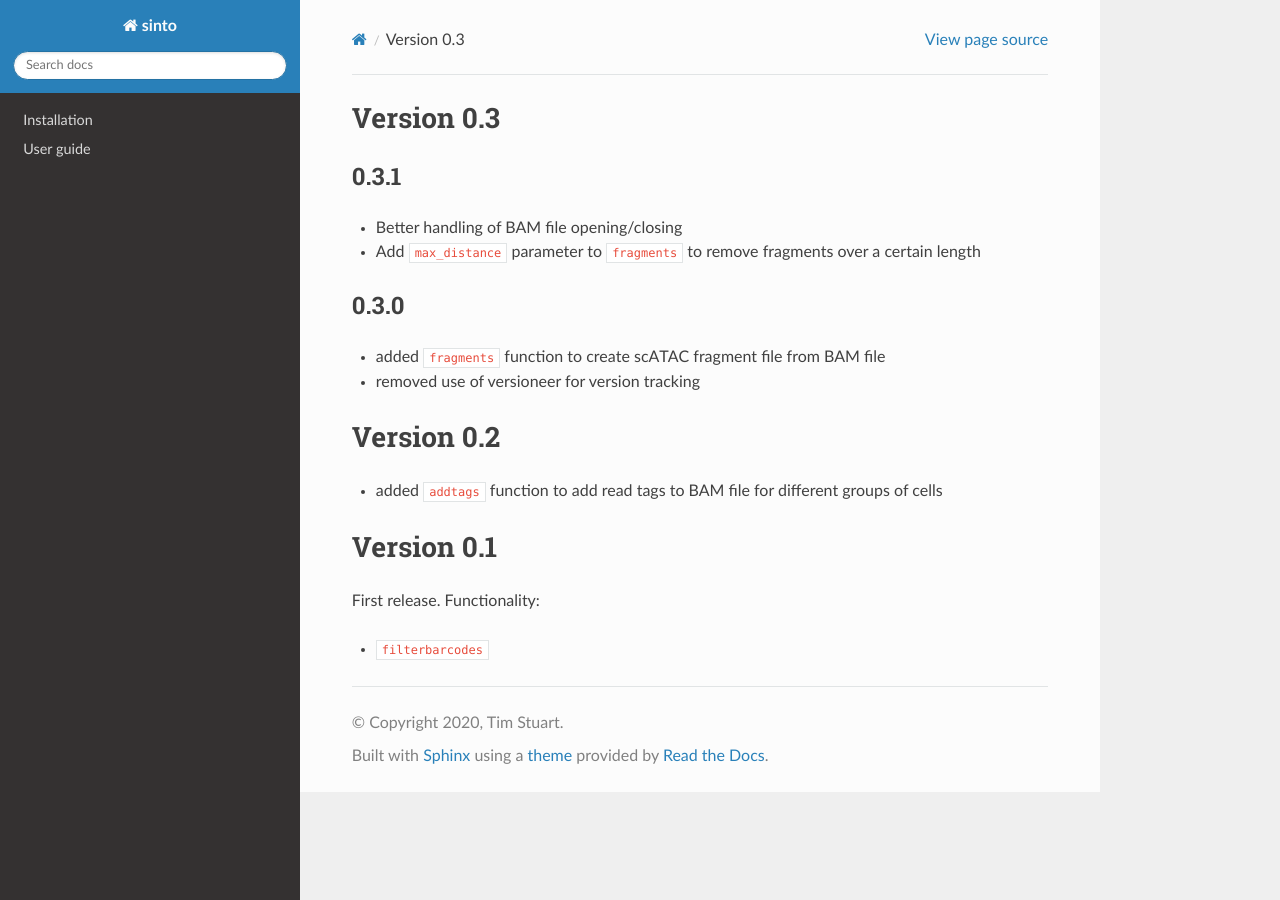
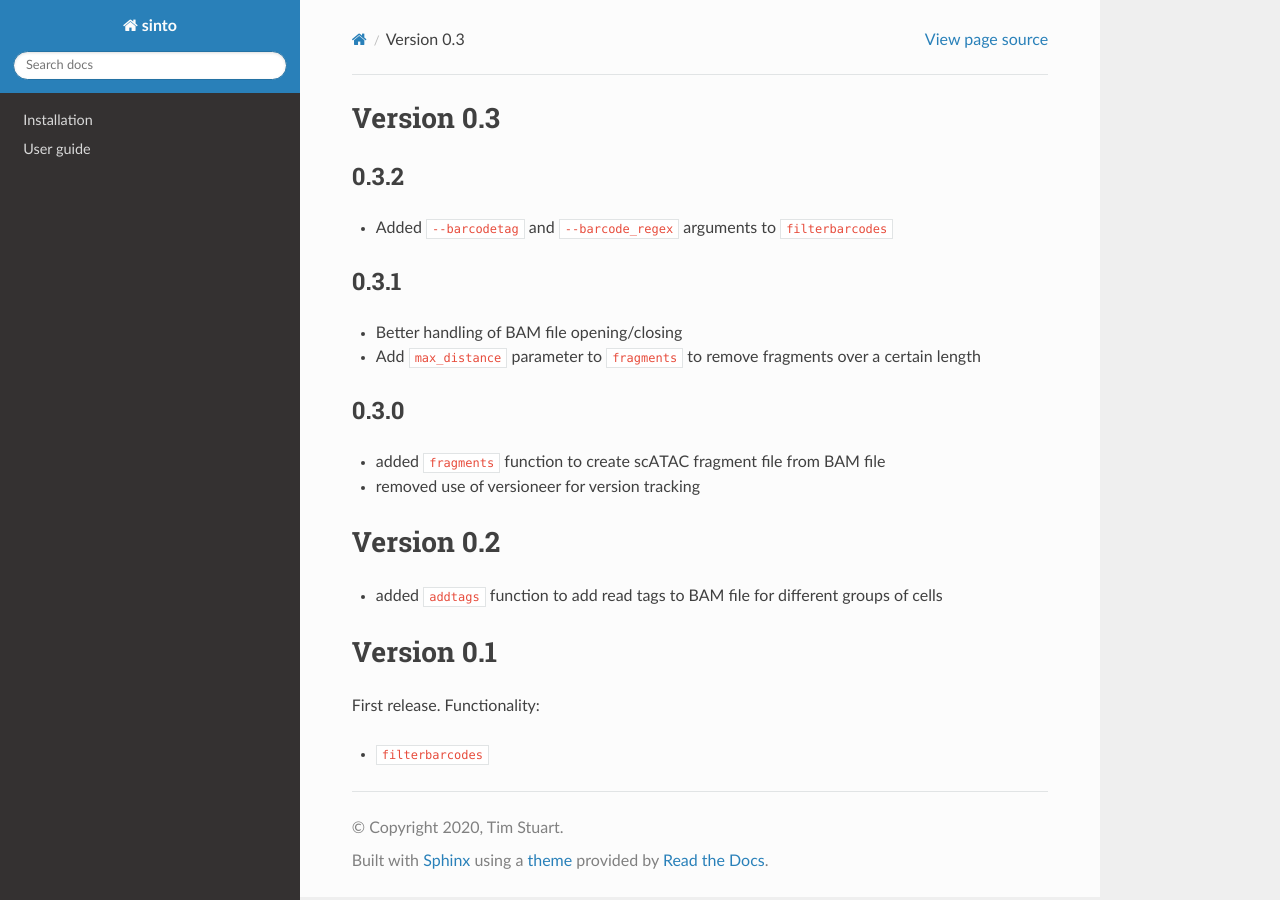
Before and after one commit to timoast/sinto, a Sphinx documentation site: the page built from docs/release_notes.rst, in a window 1280 px wide. Built offline with Sphinx 7.4.7 and the Read the Docs theme 2.0.0, drawn with Linux system fonts in a browser that asks for light colours.

Commit message:
Update version and news

```diff
--- a/docs/conf.py
+++ b/docs/conf.py
@@ -22,7 +22,7 @@ copyright = '2020, Tim Stuart'
 author = 'Tim Stuart'
 
 # The full version, including alpha/beta/rc tags
-release = '0.3.0'
+release = '0.3.2'
 
 
 # -- General configuration ---------------------------------------------------
--- a/docs/release_notes.rst
+++ b/docs/release_notes.rst
@@ -1,5 +1,10 @@
 Version 0.3
 -----------
+
+0.3.2
+~~~~~
+
+- Added ``--barcodetag`` and ``--barcode_regex`` arguments to ``filterbarcodes``
 
 0.3.1
 ~~~~~
```
